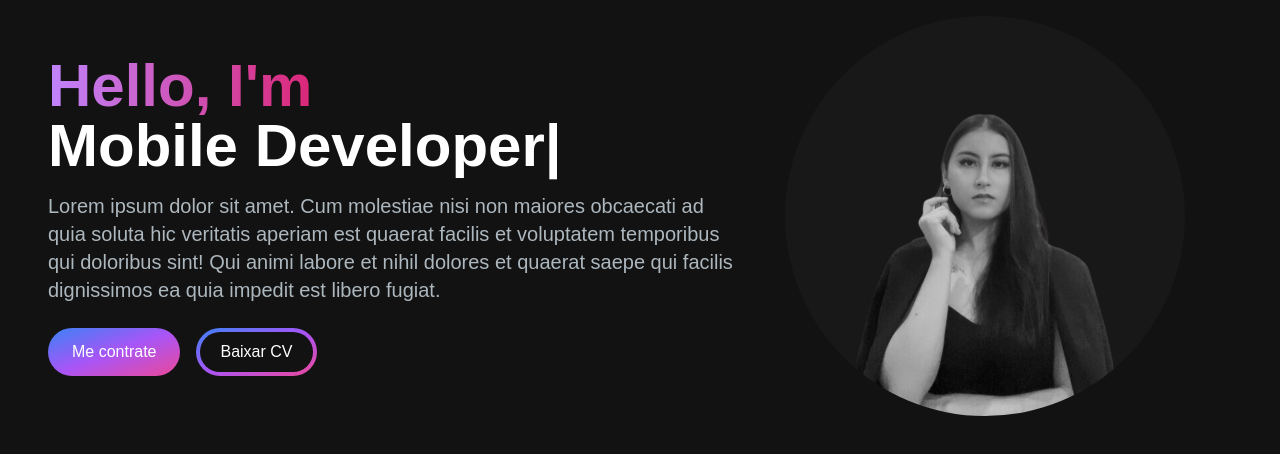
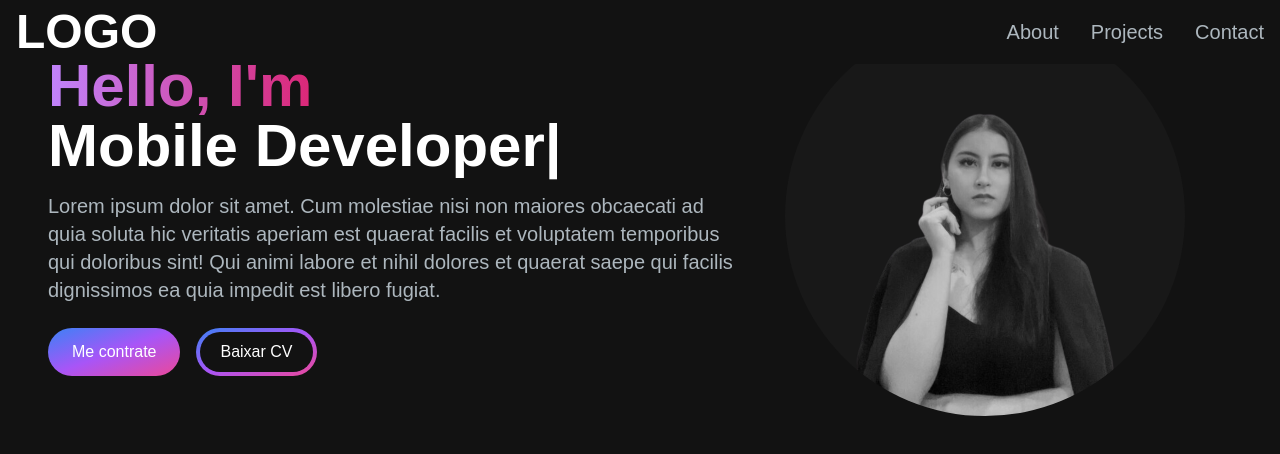
Before and after one commit to gabimatueda/portfolio-gabi, a Next.js app: page / in a window 1280 px wide. Shown: the top 454 px of the page. Built offline with nearby package versions, Linux system fonts and the light colour scheme.

Commit message:
feat: navbar

```diff
--- /dev/null
+++ b/src/app/components/MenuOverlay.jsx
@@ -0,0 +1,17 @@
+import React from "react";
+import NavLink from "./NavLink";
+
+const MenuOverlay = ({ links }) => {
+    return (
+        <ul className="flex flex-col py-4 items-center">
+            {links.map((link, index) => (
+                <li key={index}>
+                    <NavLink href={link.path} title={link.title} />
+                </li>
+
+            ))}
+        </ul>
+    );
+};
+
+export default MenuOverlay;
--- /dev/null
+++ b/src/app/components/NavLink.jsx
@@ -0,0 +1,12 @@
+import Link from "next/link";
+
+const NavLink = ({ href, title }) => {
+    return (
+    <Link href={href}
+    className="block py-2 pl-3 pr-4 text-[#ADB7BE] sm:text-xl rounded md:p-0 hover:text-white">
+        {title}
+    </Link>
+    );
+};
+
+export default NavLink;
--- /dev/null
+++ b/src/app/components/Navbar.jsx
@@ -0,0 +1,58 @@
+"use client";
+import Link from "next/link";
+import React, {useState} from "react";
+import NavLink from "./NavLink";
+import { Bar3Icon, XMarkIcon } from "@heroicons/react/24/solid";
+import MenuOverlay from "./MenuOverlay";
+
+const navLinks = [
+    {
+        title: "About",
+        path: "#about",
+    },
+    {
+        title: "Projects",
+        path: "#projects",
+    },
+    {
+        title: "Contact",
+        path: "#contact",
+    }
+]
+
+const Navbar = () => {
+    const [navbarOpen, setNavbarOpen] = useState(false);
+    return (
+        <nav className="fixed top-0 left-0 right-0 z-10 bg-[#121212] bg-opacity-100">
+            <div className="flex flex-wrap items-center justify-between mx-auto px-4 py-2">
+            <Link href={"/"} className="text-2xl md:text-5xl text-white font-semibold">
+              LOGO
+            </Link>
+            <div className="mobile-menu block md:hidden">
+                {navbarOpen ? (
+                    <button onClick={() => setNavbarOpen(true)} className="flex items-centerpy-2 border rounded boreder-slate-200 text-slate-200 hover:text-white hover:border-white">
+                    <Bars3Icon className="h-5 w-5"/>
+                    </button>
+                    ) : (
+                        <button onClick={() => setNavbarOpen(false)} className="flex items-centerpy-2 border rounded boreder-slate-200 text-slate-200 hover:text-white hover:border-white">
+                        <XMarkIcon className="h-5 w-5"/>
+                        </button>
+                    )}
+                </div>
+            <div className="menu hidden md:block md:w-auto" id="navbar">
+                <ul className="flex p-4 md:p-0 md:flex-row md:space-x-8">
+                    {
+                    navLinks.map((link, index) => (
+                         <li key={index}>
+                        <NavLink href={link.path} title={link.title} />
+                    </li>
+                    ))}
+                </ul>
+            </div>
+            </div>
+            {navbarOpen ? <MenuOverlay links={navLinks} /> : null}
+        </nav>
+    );
+};
+
+export default Navbar;
--- a/src/app/page.js
+++ b/src/app/page.js
@@ -1,10 +1,12 @@
 import Image from "next/image";
 import HeroSection from "./components/HeroSection";
+import Navbar from "./components/Navbar";
 
 export default function Home() {
   return (
       <main className="flex min-h-screen flex-col bg-[#121212]">
-        <div class="container mx-auto px-12 py-4">
+        <Navbar />
+        <div class="container mt 24 mx-auto px-12 py-4">
           <HeroSection />
         </div>
       </main>
```
